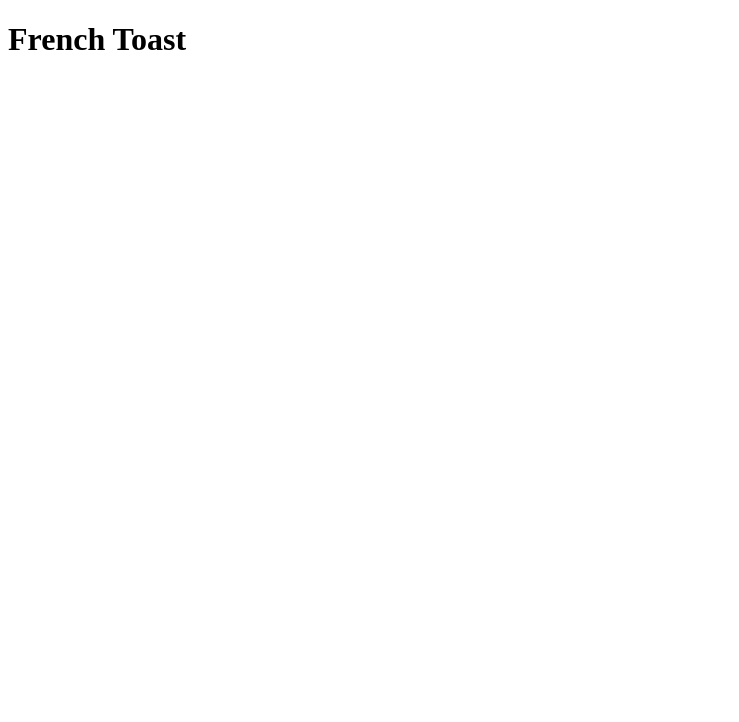
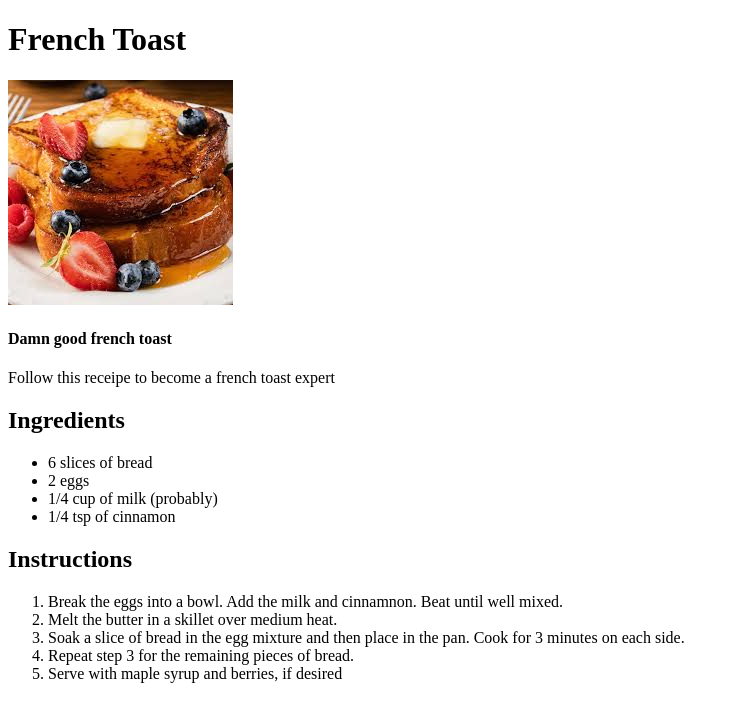
Before and after one commit to SJBird1/odin-recipes, a plain HTML site: page recipes/french-toast.html in a window 1280 px wide. Shown: the whole page, without its empty margins (0-739 px from the left). Drawn offline with Linux system fonts and the light colour scheme.

Commit message:
Write 3 recipes and include pictures of each
Added the recipes to each of the three recipe pages. Included
pictures of each final product.

```diff
--- a/recipes/french-toast.html
+++ b/recipes/french-toast.html
@@ -7,6 +7,28 @@
 
     <body>
         <h1>French Toast</h1>
+        <img src="../images/french-toast.jpeg", alt="A stack of french toast covered in maple syrup and berries">
+        <h4>Damn good french toast</h4>
+
+        <p>Follow this receipe to become a french toast expert</p>
+
+        <h2>Ingredients</h2>
+        <ul>
+            <li>6 slices of bread</li>
+            <li>2 eggs</li>
+            <li>1/4 cup of milk (probably)</li>
+            <li>1/4 tsp of cinnamon</li>
+        </ul>
+
+        <h2>Instructions</h2>
+        <ol>
+            <li>Break the eggs into a bowl. Add the milk and cinnamnon. Beat until well mixed.</li>
+            <li>Melt the butter in a skillet over medium heat.</li>
+            <li>Soak a slice of bread in the egg mixture and then place in the pan. Cook for 3 minutes on each side.</li>
+            <li>Repeat step 3 for the remaining pieces of bread.</li>
+            <li>Serve with maple syrup and berries, if desired</li>
+        </ol>
+
 
     </body>
 </html>
```
Also changed, not shown: recipes/mcmuffin.html (+22 -0 lines), recipes/toast.html (+20 -0 lines), images/french-toast.jpeg (added), images/mcmuffin.jpeg (added), images/toast.jpeg (added).
